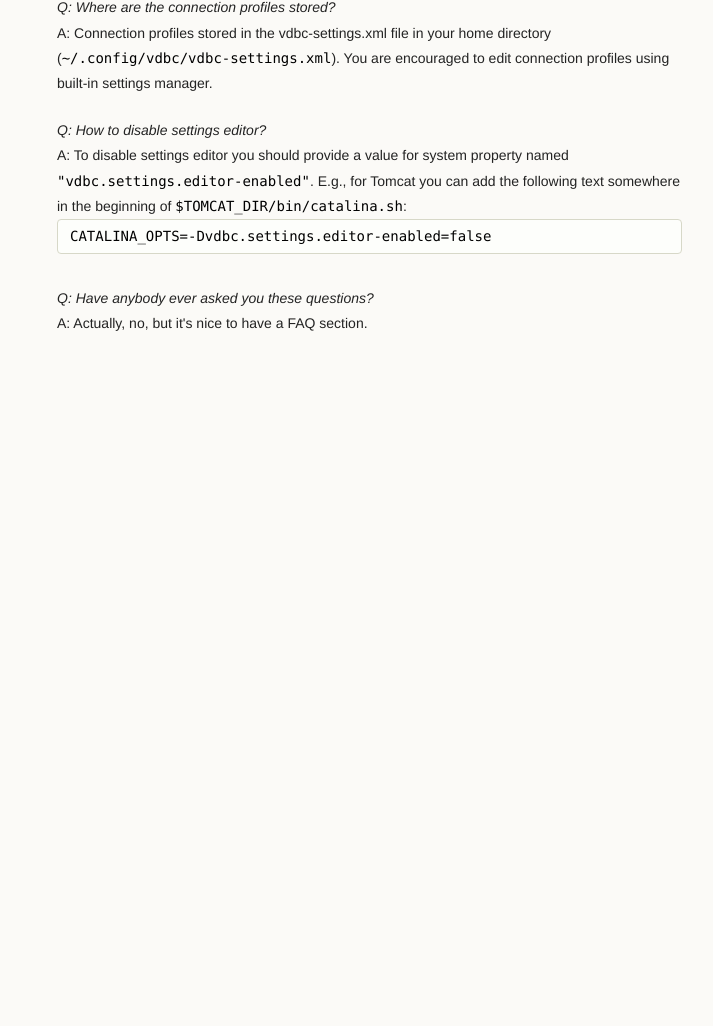
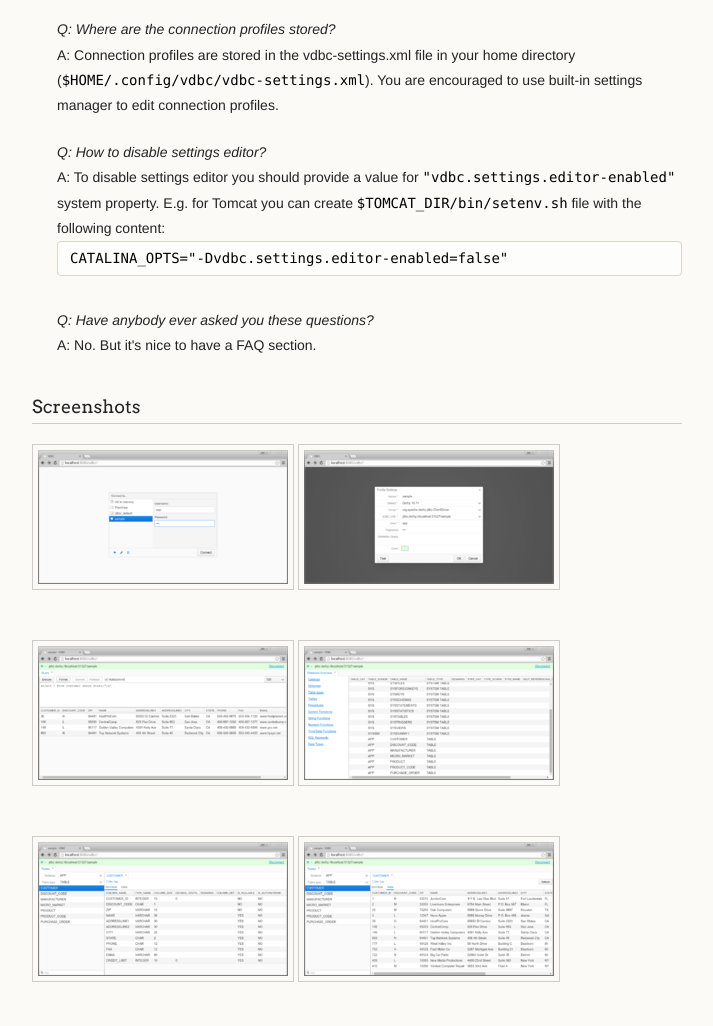
Before and after one commit to bitlama/vdbc, a plain HTML site: page index.html in a window 1280 px wide. Shown: the part 1009-2035 px from the top of the page, without its empty margins (278-991 px from the left). Before the commit the page ends 1418 px from the top, so only its background shows below. Drawn offline with Linux system fonts and the light colour scheme.

Commit message:
content fixes + images

```diff
--- a/index.html
+++ b/index.html
@@ -3,7 +3,7 @@
 <head>
     <meta charset="utf-8">
     <meta http-equiv="X-UA-Compatible" content="chrome=1">
-    <title>vdbc by bitlama</title>
+    <title>vdbc</title>
 
     <link rel="stylesheet" href="stylesheets/styles.css">
     <link rel="stylesheet" href="stylesheets/pygment_trac.css">
@@ -66,7 +66,7 @@
         <ul class="faq">
             <li class="q">Q: Will you keep developing the project?</li>
             <li class="a">
-                A: Hopefully, yes. Anyway, you know what happens to the most of open-source projects: there's
+                A: Hopefully, yes. Anyway, you know what happens to the most of such projects: there's
                 always risk of being abandoned.
             </li>
         </ul>
@@ -79,9 +79,9 @@
                     <li>variable <code>JAVA_HOME</code> must point to a JDK root directory if you have JDK installed
                     </li>
                     <li>variable <code>JRE_HOME</code> must point to a JRE root directory if you have JRE installed
-                        Then open http://localhost:8080/vdbc/ in your browser.
                     </li>
                 </ul>
+                Then open http://localhost:8080/vdbc/ in your browser.
             </li>
         </ul>
         <ul class="faq">
@@ -95,28 +95,45 @@
         <ul class="faq">
             <li class="q">Q: Where are the connection profiles stored?</li>
             <li class="a">
-                A: Connection profiles stored in the vdbc-settings.xml file in your home directory
-                (<code>~/.config/vdbc/vdbc-settings.xml</code>). You are encouraged to edit connection profiles using built-in
-                settings manager.
+                A: Connection profiles are stored in the vdbc-settings.xml file in your home directory
+                (<code>$HOME/.config/vdbc/vdbc-settings.xml</code>). You are encouraged to use built-in
+                settings manager to edit connection profiles.
             </li>
         </ul>
         <ul class="faq">
             <li class="q">Q: How to disable settings editor?</li>
             <li class="a">
-                A: To disable settings editor you should provide a value for system property named
-                <code>"vdbc.settings.editor-enabled"</code>. E.g., for Tomcat you can add
-                the following text somewhere in the beginning of <code>$TOMCAT_DIR/bin/catalina.sh</code>:
-                <pre><code>CATALINA_OPTS=-Dvdbc.settings.editor-enabled=false</code></pre>
+                A: To disable settings editor you should provide a value for
+                <code>"vdbc.settings.editor-enabled"</code> system property.
+                E.g. for Tomcat you can create <code>$TOMCAT_DIR/bin/setenv.sh</code>
+                file with the following content:
+                <pre><code>CATALINA_OPTS="-Dvdbc.settings.editor-enabled=false"</code></pre>
             </li>
         </ul>
         <ul class="faq">
             <li class="q">Q: Have anybody ever asked you these questions?</li>
-            <li class="a">A: Actually, no, but it's nice to have a FAQ section.</li>
+            <li class="a">A: No. But it's nice to have a FAQ section.</li>
         </ul>
+
+        <h3>Screenshots</h3>
+        <div>
+            <div>
+                <a href="images/screens/login.png"><img src="images/screens/thumbs/login.png" alt="login"></a>
+                <a href="images/screens/profiles.png"><img src="images/screens/thumbs/profiles.png" alt="profiles"></a>
+            </div>
+            <div>
+                <a href="images/screens/query.png"><img src="images/screens/thumbs/query.png" alt="query"></a>
+                <a href="images/screens/metadata.png"><img src="images/screens/thumbs/metadata.png" alt="metadata"></a>
+            </div>
+            <div>
+                <a href="images/screens/table-structure.png"><img src="images/screens/thumbs/table-structure.png" alt="table-structure"></a>
+                <a href="images/screens/table-data.png"><img src="images/screens/thumbs/table-data.png" alt="table-data"></a>
+            </div>
+        </div>
     </section>
     <footer>
         <p>
-            <small>Hosted on <a href="https://pages.github.com">GitHub Pages</a> using the Dinky theme</small>
+            <small>Hosted on <a href="https://pages.github.com">GitHub Pages</a></small>
         </p>
     </footer>
 </div>
```
Also changed, not shown: params.json (+1 -1 lines), images/screens/login.png (added), images/screens/metadata.png (added), images/screens/profiles.png (added), images/screens/query.png (added), images/screens/table-data.png (added), images/screens/table-structure.png (added), images/screens/thumbs/login.png (added), images/screens/thumbs/metadata.png (added), images/screens/thumbs/profiles.png (added), images/screens/thumbs/query.png (added), images/screens/thumbs/table-data.png (added), images/screens/thumbs/table-structure.png (added), stylesheets/styles.css (line endings or trailing spaces), 1 other file.
